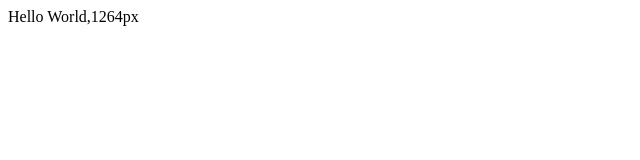
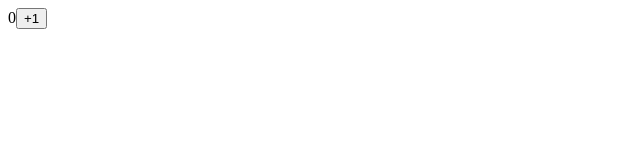
Before and after one commit to xiaoxiaoxiannv/react-demo-1, a React (Create React App) app: page / in a window 1280 px wide. Shown: the top 160 px of the page, without its empty margins (0-640 px from the left). Built offline with nearby package versions, Linux system fonts and the light colour scheme.

Commit message:
用useEffect模拟componentDidMount

```diff
--- a/src/App.js
+++ b/src/App.js
@@ -1,31 +1,19 @@
-import React from 'react';
+import React, {useEffect, useState} from 'react';
 
-class App extends React.PureComponent {
-    divRef = undefined
-    constructor(props) {
-        super(props);
-        this.state = {
-            n: 1,
-            width:undefined
-        };
-        this.divRef = React.createRef()
+const App =props=>{
+    const [n,setN] = useState(0)
+    const onClick = ()=>{
+        setN(n+1)
     }
-
-    onClick = () => {
-        this.setState(state => ({n: state.n + 1}))
-    }
-    componentDidMount() {
-        const div=this.divRef.current
-        console.log(div);
-        const {width} =div.getBoundingClientRect()
-        this.setState({width})
-    }
-
-    render() {
-        return(
-            <div ref={this.divRef}>Hello World,{this.state.width}px</div>
-        )
-    }
+    useEffect(()=>{
+        console.log('第一次渲染')
+    },[])
+    return(
+        <div>
+            {n}
+            <button onClick={onClick}>+1</button>
+        </div>
+    )
 }
 
 export default App;
```
